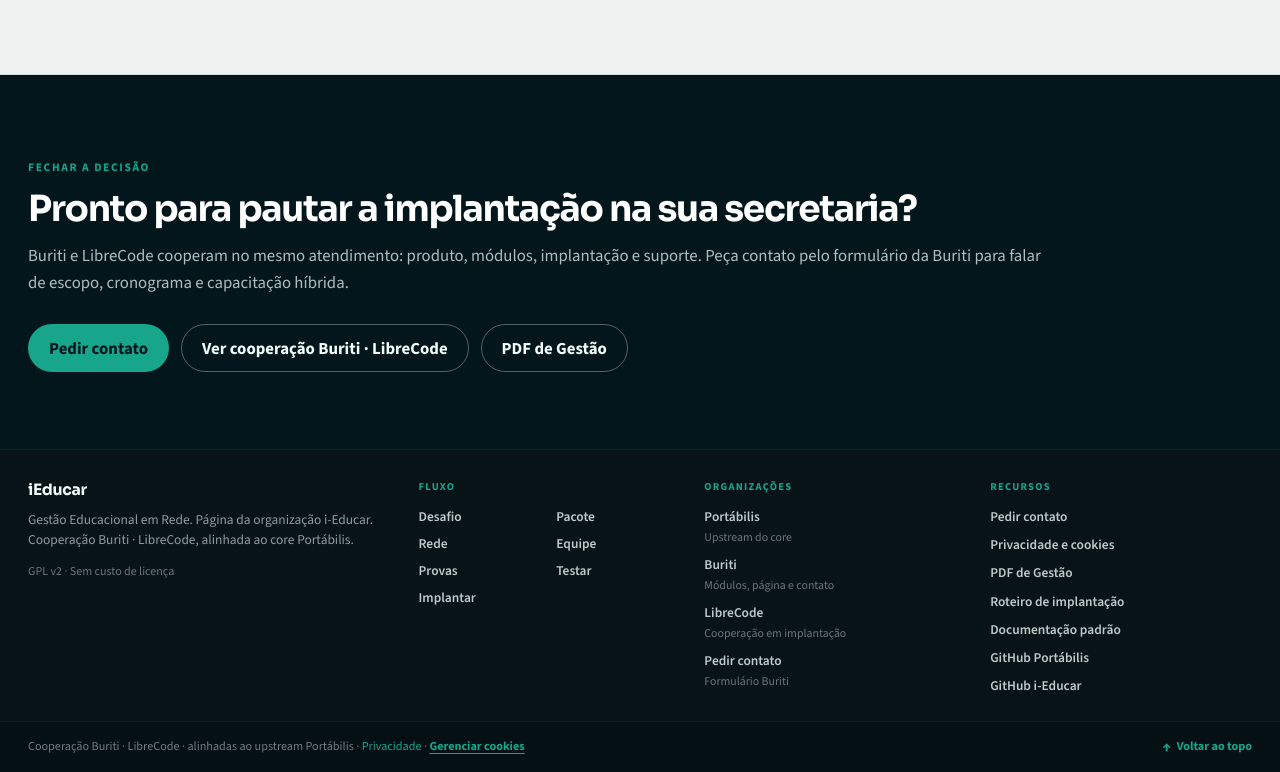
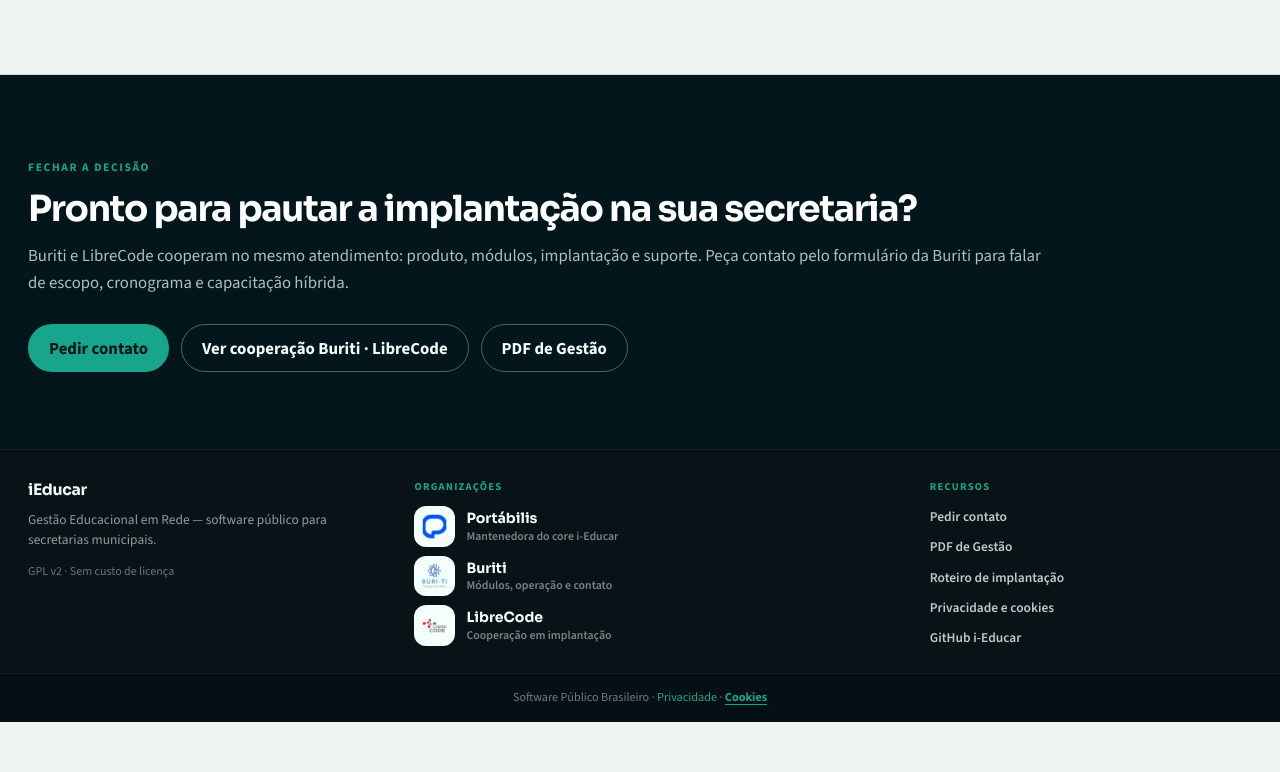
Before and after one commit to i-Educar/i-educar.github.io, a plain HTML site: page index.html in a window 1280 px wide. Shown: the part 8391-9163 px from the top of the page. After the commit the page ends 9113 px from the top, so only its background shows below. Drawn offline with nearby package versions, Linux system fonts and the light colour scheme.

Commit message:
fix: rodapé com organizações ícone+nome+texto e barra central
Remove o fluxo e o voltar ao topo; corta repetições e deixa a faixa final centralizada.

Co-authored-by: Cursor <cursoragent@cursor.com>

```diff
--- a/assets/css/site.css
+++ b/assets/css/site.css
@@ -1001,8 +1001,8 @@ body.album-open { overflow: hidden; }
 }
 .footer-grid {
   display: grid;
-  grid-template-columns: minmax(12rem, 1.4fr) repeat(3, minmax(0, 1fr));
-  gap: 1.75rem 1.5rem;
+  grid-template-columns: minmax(12rem, 1.1fr) minmax(16rem, 1.5fr) minmax(10rem, 1fr);
+  gap: 1.75rem 2rem;
   padding: 1.75rem 0 1.5rem;
 }
 .footer-col { min-width: 0; }
@@ -1016,7 +1016,7 @@ body.album-open { overflow: hidden; }
 }
 .footer-desc {
   margin: 0 0 .7rem;
-  max-width: 28rem;
+  max-width: 26rem;
   line-height: 1.5;
   color: rgba(244, 255, 251, 0.58);
 }
@@ -1038,11 +1038,7 @@ body.album-open { overflow: hidden; }
   padding: 0;
   list-style: none;
   display: grid;
-  gap: .42rem;
-}
-.footer-menu ul {
-  grid-template-columns: 1fr 1fr;
-  gap: .35rem .85rem;
+  gap: .55rem;
 }
 .footer-col a {
   color: rgba(244, 255, 251, 0.78);
@@ -1050,13 +1046,45 @@ body.album-open { overflow: hidden; }
   font-weight: 600;
 }
 .footer-col a:hover { color: #fff; }
-.footer-partners li {
+.org-list { gap: .7rem; }
+.org {
+  display: flex;
+  align-items: center;
+  gap: .7rem;
+  min-width: 0;
+}
+.org-ico {
+  flex: 0 0 auto;
+  width: 2.55rem;
+  height: 2.55rem;
+  border-radius: 12px;
   display: grid;
-  gap: .05rem;
+  place-items: center;
+  background: #f4fffb;
+  overflow: hidden;
 }
-.footer-partners span {
+.org-ico img {
+  width: 1.7rem;
+  height: 1.7rem;
+  object-fit: contain;
+}
+.org-text {
+  display: grid;
+  gap: .1rem;
+  min-width: 0;
+  line-height: 1.2;
+}
+.org-text strong {
+  font-family: "Sora", sans-serif;
+  font-size: .88rem;
+  font-weight: 700;
+  color: #f4fffb;
+}
+.org-text em {
+  font-style: normal;
   font-size: .74rem;
-  color: rgba(244, 255, 251, 0.42);
+  font-weight: 550;
+  color: rgba(244, 255, 251, 0.48);
 }
 .footer-bar {
   border-top: 1px solid rgba(255,255,255,.06);
@@ -1066,50 +1094,14 @@ body.album-open { overflow: hidden; }
   display: flex;
   flex-wrap: wrap;
   align-items: center;
-  justify-content: space-between;
-  gap: .75rem 1rem;
-  padding: .85rem 0;
+  justify-content: center;
+  text-align: center;
+  gap: .35rem .75rem;
+  padding: .9rem 0;
   font-size: .76rem;
   color: rgba(244, 255, 251, 0.45);
 }
 .footer-bar-inner p { margin: 0; }
-.footer-top {
-  display: inline-flex;
-  align-items: center;
-  gap: .35rem;
-  color: var(--mint-2);
-  text-decoration: none;
-  font-weight: 700;
-}
-.footer-top:hover { color: #fff; }
-.footer-top::before {
-  content: "↑";
-  font-size: .9rem;
-}
-
-.to-top {
-  position: fixed;
-  right: max(1rem, calc((100% - var(--max)) / 2 - 0.25rem));
-  bottom: 1.25rem;
-  z-index: 40;
-  width: 2.6rem;
-  height: 2.6rem;
-  display: grid;
-  place-items: center;
-  border-radius: 999px;
-  background: var(--mint-2);
-  color: var(--ink);
-  text-decoration: none;
-  font-size: 1.05rem;
-  font-weight: 700;
-  box-shadow: 0 12px 28px rgba(3, 22, 27, 0.28);
-  transition: opacity .2s ease, transform .2s var(--ease);
-}
-.to-top:hover {
-  color: var(--ink);
-  transform: translateY(-2px);
-}
-.to-top[hidden] { display: none !important; }
 
 @media (max-width: 1020px) {
   .footer-grid {
@@ -1121,11 +1113,6 @@ body.album-open { overflow: hidden; }
   .footer-grid {
     grid-template-columns: 1fr;
     padding-top: 1.4rem;
-  }
-  .footer-menu ul { grid-template-columns: 1fr 1fr; }
-  .to-top {
-    right: 1rem;
-    bottom: 1rem;
   }
 }
 
--- a/index.html
+++ b/index.html
@@ -21,7 +21,7 @@
   <link rel="preconnect" href="https://fonts.googleapis.com">
   <link rel="preconnect" href="https://fonts.gstatic.com" crossorigin>
   <link href="https://fonts.googleapis.com/css2?family=Sora:wght@500;600;700&family=Source+Sans+3:wght@400;500;600;700&display=swap" rel="stylesheet">
-  <link rel="stylesheet" href="assets/css/site.css?v=wide1">
+  <link rel="stylesheet" href="assets/css/site.css?v=footer1">
 </head>
 <body>
   <header class="site-header">
@@ -582,41 +582,39 @@
     <div class="wrap footer-grid">
       <div class="footer-col footer-about">
         <p class="footer-name">iEducar</p>
-        <p class="footer-desc">Gestão Educacional em Rede. Página da organização i-Educar. Cooperação Buriti · LibreCode, alinhada ao core Portábilis.</p>
+        <p class="footer-desc">Gestão Educacional em Rede — software público para secretarias municipais.</p>
         <p class="footer-legal">GPL v2 · Sem custo de licença</p>
       </div>
 
-      <nav class="footer-col footer-menu" aria-label="Menu do rodapé">
-        <p class="footer-heading">Fluxo</p>
-        <ul>
-          <li><a href="#desafio">Desafio</a></li>
-          <li><a href="#pacote">Pacote</a></li>
-          <li><a href="#rede">Rede</a></li>
-          <li><a href="#equipe-treino">Equipe</a></li>
-          <li><a href="#provas">Provas</a></li>
-          <li><a href="#testar">Testar</a></li>
-          <li><a href="#implantar">Implantar</a></li>
-        </ul>
-      </nav>
-
       <div class="footer-col footer-partners">
         <p class="footer-heading">Organizações</p>
-        <ul>
+        <ul class="org-list">
           <li>
-            <a href="https://ieducar.org/" rel="noopener noreferrer">Portábilis</a>
-            <span>Upstream do core</span>
+            <a class="org" href="https://ieducar.org/" rel="noopener noreferrer">
+              <span class="org-ico" aria-hidden="true"><img src="assets/img/org-portabilis.png" alt="" width="40" height="40"></span>
+              <span class="org-text">
+                <strong>Portábilis</strong>
+                <em>Mantenedora do core i-Educar</em>
+              </span>
+            </a>
           </li>
           <li>
-            <a href="https://buriti.dev.br/public/" rel="noopener noreferrer">Buriti</a>
-            <span>Módulos, página e contato</span>
+            <a class="org" href="https://buriti.dev.br/public/" rel="noopener noreferrer">
+              <span class="org-ico" aria-hidden="true"><img src="assets/img/org-buriti.png" alt="" width="40" height="40"></span>
+              <span class="org-text">
+                <strong>Buriti</strong>
+                <em>Módulos, operação e contato</em>
+              </span>
+            </a>
           </li>
           <li>
-            <a href="https://librecode.coop" rel="noopener noreferrer">LibreCode</a>
-            <span>Cooperação em implantação</span>
-          </li>
-          <li>
-            <a href="https://buriti.dev.br/public/#contato" rel="noopener noreferrer">Pedir contato</a>
-            <span>Formulário Buriti</span>
+            <a class="org" href="https://librecode.coop" rel="noopener noreferrer">
+              <span class="org-ico" aria-hidden="true"><img src="assets/img/org-librecode.png" alt="" width="40" height="40"></span>
+              <span class="org-text">
+                <strong>LibreCode</strong>
+                <em>Cooperação em implantação</em>
+              </span>
+            </a>
           </li>
         </ul>
       </div>
@@ -625,11 +623,9 @@
         <p class="footer-heading">Recursos</p>
         <ul>
           <li><a href="https://buriti.dev.br/public/#contato" rel="noopener noreferrer">Pedir contato</a></li>
-          <li><a href="privacidade.html">Privacidade e cookies</a></li>
           <li><a href="docs/apresentacao-gestao-educacional.pdf?v=8" download="iEducar-Gestao-Educacional-em-Rede.pdf">PDF de Gestão</a></li>
           <li><a href="docs/implantacao-consultoria.pdf">Roteiro de implantação</a></li>
-          <li><a href="docs/documentacao-padrao.pdf">Documentação padrão</a></li>
-          <li><a href="https://github.com/portabilis/i-educar" rel="noopener noreferrer">GitHub Portábilis</a></li>
+          <li><a href="privacidade.html">Privacidade e cookies</a></li>
           <li><a href="https://github.com/i-Educar" rel="noopener noreferrer">GitHub i-Educar</a></li>
         </ul>
       </div>
@@ -638,16 +634,13 @@
     <div class="footer-bar">
       <div class="wrap footer-bar-inner">
         <p>
-          Cooperação Buriti · LibreCode · alinhadas ao upstream Portábilis
+          Software Público Brasileiro
           · <a href="privacidade.html">Privacidade</a>
-          · <button type="button" class="footer-linkish" id="cookie-settings">Gerenciar cookies</button>
+          · <button type="button" class="footer-linkish" id="cookie-settings">Cookies</button>
         </p>
-        <a class="footer-top" href="#topo">Voltar ao topo</a>
       </div>
     </div>
   </footer>
-
-  <a class="to-top" href="#topo" id="to-top" aria-label="Voltar ao topo" hidden>↑</a>
 
   <div class="cookie-banner" id="cookie-banner" hidden role="dialog" aria-labelledby="cookie-title" aria-live="polite">
     <div class="cookie-banner-inner wrap">
```
Also changed, not shown: privacidade.html (+7 -4 lines), assets/img/logo-portabilis.png (added), assets/img/org-buriti.png (added), assets/img/org-ieducar.png (added), assets/img/org-librecode.png (added), assets/img/org-portabilis.png (added).
